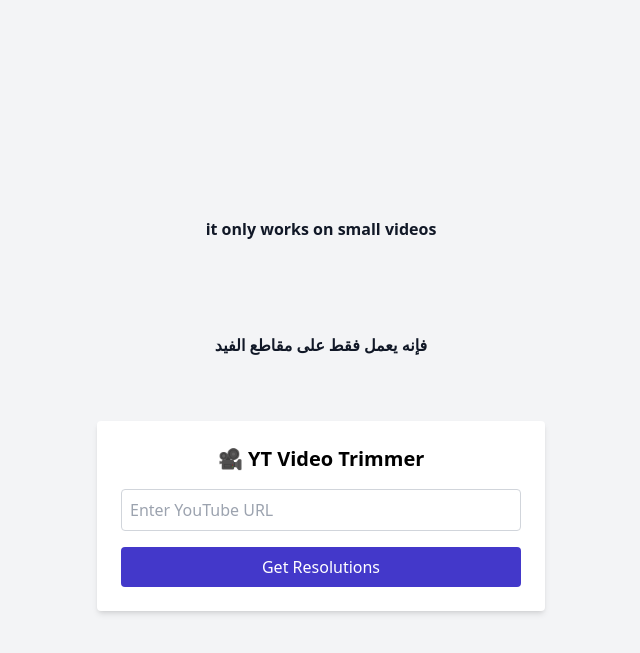
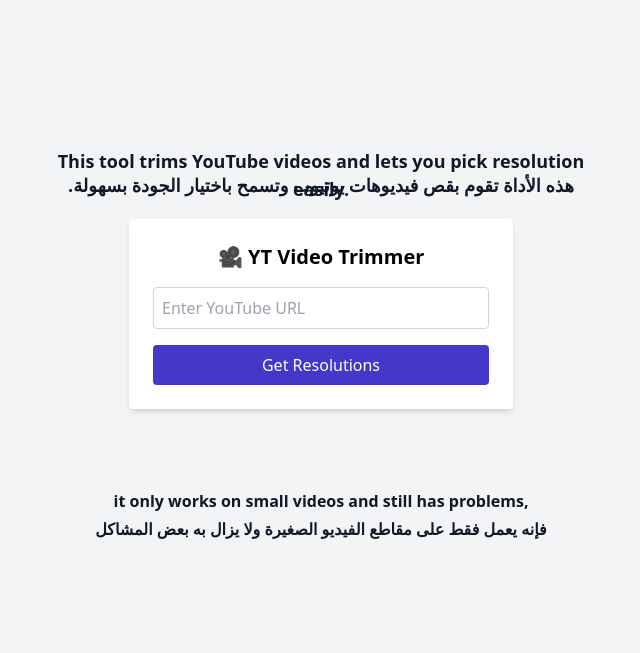
Before and after one commit to AhmedNagyAli/flask_yt_video_trimmer, a Flask app: page / in a window 1280 px wide. Shown: the top 653 px of the page, without its empty margins (319-959 px from the left). Run offline with Flask 3, Linux system fonts and the light colour scheme; some libraries are stand-ins or nearby versions.

Commit message:
updates in the ui

```diff
--- a/templates/index.html
+++ b/templates/index.html
@@ -7,8 +7,8 @@
   <script src="https://cdn.tailwindcss.com"></script>
   <style>
     @keyframes blink {
-      0%, 100% { border-color: transparent }
-      50% { border-color: black }
+      0%, 100% { border-color: transparent; }
+      50% { border-color: black; }
     }
     .typewriter {
       border-right: 2px solid black;
@@ -20,44 +20,15 @@
 </head>
 <body class="bg-gray-100 flex flex-col items-center justify-center min-h-screen px-4 py-8">
 
-  <!-- Bilingual typewriter text above the form -->
-  <div class="max-w-xl w-full mb-2 text-center space-y-2">
-    <div class="space-y-1">
-      <!-- English lines container -->
-      <p id="lineEN1" class="text-gray-900 font-semibold text-base h-6"></p>
-      <p id="lineEN2" class="text-gray-900 font-semibold text-base h-6"></p>
-      <p id="lineEN3" class="text-gray-900 font-semibold text-base h-6"></p>
-      <p id="lineEN4" class="text-gray-900 font-semibold text-base h-6"></p>
-    </div>
-    <div dir="rtl" class="space-y-1">
-      <!-- Arabic lines container -->
-      <p id="lineAR1" class="text-gray-900 font-semibold text-base h-6"></p>
-      <p id="lineAR2" class="text-gray-900 font-semibold text-base h-6"></p>
-      <p id="lineAR3" class="text-gray-900 font-semibold text-base h-6"></p>
-      <p id="lineAR4" class="text-gray-900 font-semibold text-base h-6"></p>
-    </div>
+  <!-- Description Typing Header -->
+  <div class="max-w-xl w-full text-center mb-6">
+    <p id="descEN" class="text-gray-900 font-semibold text-lg h-6"></p>
+    <p id="descAR" class="text-gray-900 font-semibold text-lg h-6" dir="rtl"></p>
   </div>
 
-  <!-- Modal -->
-  <div id="loadingModal" class="fixed inset-0 bg-black bg-opacity-70 flex items-center justify-center hidden z-50 px-4">
-    <div class="bg-white px-6 py-6 sm:px-10 sm:py-8 rounded-2xl flex flex-col items-center space-y-4 sm:space-y-6 w-full max-w-sm sm:max-w-md shadow-2xl">
-      <svg class="w-12 h-12 sm:w-16 sm:h-16 text-indigo-600 animate-spin" xmlns="http://www.w3.org/2000/svg" fill="none" viewBox="0 0 24 24">
-        <circle class="opacity-25" cx="12" cy="12" r="10" stroke="currentColor" stroke-width="4"></circle>
-        <path class="opacity-75" fill="currentColor" d="M4 12a8 8 0 018-8V0C5.373 0 0 5.373 0 12h4zm2 5.291A7.962 7.962 0 014 12H0c0 3.042 1.135 5.824 3 7.938l3-2.647z"></path>
-      </svg>
-      <p id="typewriterText" class="text-lg sm:text-xl font-semibold text-gray-800 typewriter w-full text-center h-8 sm:h-10"></p>
-    </div>
-  </div>
-
-  <!-- Form Container -->
-  <div class="bg-white p-4 sm:p-6 rounded shadow-md w-full max-w-sm sm:max-w-md z-10">
+  <!-- Form -->
+  <div class="bg-white p-4 sm:p-6 rounded shadow-md w-full max-w-sm z-10">
     <h1 class="text-lg sm:text-xl font-bold mb-4 text-center">🎥 YT Video Trimmer</h1>
-
-    {% if error %}
-      <div class="mb-4 text-red-600 bg-red-100 border border-red-400 p-2 rounded text-sm text-center">
-        {{ error }}
-      </div>
-    {% endif %}
 
     <form method="POST" id="downloadForm" class="space-y-4">
       <input
@@ -70,7 +41,7 @@
       <button
         type="submit"
         id="submitBtn"
-        class="w-full bg-indigo-700 text-white p-2 rounded hover:bg-blue-600 flex justify-center items-center"
+        class="w-full bg-indigo-700 text-white p-2 rounded hover:bg-indigo-800 flex justify-center items-center"
       >
         <span id="buttonText">Get Resolutions</span>
         <svg
@@ -81,125 +52,125 @@
           viewBox="0 0 24 24"
         >
           <circle class="opacity-25" cx="12" cy="12" r="10" stroke="currentColor" stroke-width="4"></circle>
-          <path
-            class="opacity-75"
-            fill="currentColor"
-            d="M4 12a8 8 0 018-8V0C5.373 0 0 5.373 0 12h4zm2 5.291A7.962 7.962 0 014 12H0c0 3.042 1.135 5.824 3 7.938l3-2.647z"
-          ></path>
+          <path class="opacity-75" fill="currentColor" d="M4 12a8 8 0 018-8V0C5.373 0 0 5.373 0 12h4zm2 5.291A7.962 7.962 0 014 12H0c0 3.042 1.135 5.824 3 7.938l3-2.647z"/>
         </svg>
       </button>
     </form>
   </div>
 
+  <!-- Bilingual lines below form -->
+  <div class="max-w-xl w-full mt-6 text-center space-y-1">
+    <p id="lineEN1" class="text-gray-900 font-semibold text-base h-6"></p>
+    <p id="lineAR1" class="text-gray-900 font-semibold text-base h-6" dir="rtl"></p>
+    <p id="lineEN2" class="text-gray-900 font-semibold text-base h-6"></p>
+    <p id="lineAR2" class="text-gray-900 font-semibold text-base h-6" dir="rtl"></p>
+    <p id="lineEN3" class="text-gray-900 font-semibold text-base h-6"></p>
+    <p id="lineAR3" class="text-gray-900 font-semibold text-base h-6" dir="rtl"></p>
+    <p id="lineEN4" class="text-gray-900 font-semibold text-base h-6"></p>
+    <p id="lineAR4" class="text-gray-900 font-semibold text-base h-6" dir="rtl"></p>
+  </div>
+
+  <!-- Modal -->
+  <div id="loadingModal" class="fixed inset-0 bg-black bg-opacity-70 flex items-center justify-center hidden z-50 px-4">
+    <div class="bg-white px-6 py-6 sm:px-10 sm:py-8 rounded-2xl flex flex-col items-center space-y-4 w-full max-w-sm shadow-2xl">
+      <svg class="w-12 h-12 sm:w-16 sm:h-16 text-indigo-600 animate-spin" xmlns="http://www.w3.org/2000/svg" fill="none" viewBox="0 0 24 24">
+        <circle class="opacity-25" cx="12" cy="12" r="10" stroke="currentColor" stroke-width="4"></circle>
+        <path class="opacity-75" fill="currentColor" d="M4 12a8 8 0 018-8V0C5.373 0 0 5.373 0 12h4zm2 5.291A7.962 7.962 0 014 12H0c0 3.042 1.135 5.824 3 7.938l3-2.647z"/>
+      </svg>
+      <p id="typewriterText" class="text-lg sm:text-xl font-semibold text-gray-800 typewriter w-full text-center h-8"></p>
+    </div>
+  </div>
+
+  <!-- Scripts -->
   <script>
-    // Bilingual lines for the top text
+    const descEN = "This tool trims YouTube videos and lets you pick resolution easily.";
+    const descAR = "هذه الأداة تقوم بقص فيديوهات يوتيوب وتسمح باختيار الجودة بسهولة.";
+
     const linesEN = [
       "Since it is a free hosting,",
       "it only works on small videos and still has problems,",
-      "and may crash many times till you can get your video... ",
+      "and may crash many times till you can get your video...",
       "sorry for that and we hope you wait for the final version."
     ];
 
     const linesAR = [
-      "نظرًا لانها استضافة مجانية،",
-      "فإنه يعمل فقط على مقاطع الفيديو الصغيرة ولا يزال به بعض المشاكل   ",
-      "وقد يتعطل عدة مرات حتى تتمكن من الحصول على الفيديو الخاص بك ...",
+      "نظرًا لأنها استضافة مجانية،",
+      "فإنه يعمل فقط على مقاطع الفيديو الصغيرة ولا يزال به بعض المشاكل",
+      "وقد يتعطل عدة مرات حتى تتمكن من الحصول على الفيديو الخاص بك...",
       "نأسف لذلك ونأمل أن تنتظر الإصدار النهائي."
     ];
 
-    // Elements for bilingual text above form
-    const elemsEN = [
-      document.getElementById('lineEN1'),
-      document.getElementById('lineEN2'),
-      document.getElementById('lineEN3'),
-      document.getElementById('lineEN4')
-    ];
-
-    const elemsAR = [
-      document.getElementById('lineAR1'),
-      document.getElementById('lineAR2'),
-      document.getElementById('lineAR3'),
-      document.getElementById('lineAR4')
-    ];
-
-    // Typewriter loop for a single element (returns Promise)
-    function typeWriterLoop(element, text, speed = 60) {
-      return new Promise(async (resolve) => {
-        // Type in
-        for (let i = 0; i <= text.length; i++) {
-          element.textContent = text.substring(0, i);
-          await new Promise(r => setTimeout(r, speed));
-        }
-        // Pause
-        await new Promise(r => setTimeout(r, 1000));
-        // Delete
-        for (let i = text.length; i >= 0; i--) {
-          element.textContent = text.substring(0, i);
-          await new Promise(r => setTimeout(r, speed));
-        }
-        await new Promise(r => setTimeout(r, 500));
-        resolve();
-      });
+    async function typeLine(el, text) {
+      for (let i = 0; i <= text.length; i++) {
+        el.textContent = text.substring(0, i);
+        await new Promise(res => setTimeout(res, 40));
+      }
     }
 
-    // Animate one line pair simultaneously
-    async function animateLinePair(index) {
-      await Promise.all([
-        typeWriterLoop(elemsEN[index], linesEN[index]),
-        typeWriterLoop(elemsAR[index], linesAR[index]),
-      ]);
+    async function clearLine(el) {
+      const text = el.textContent;
+      for (let i = text.length; i >= 0; i--) {
+        el.textContent = text.substring(0, i);
+        await new Promise(res => setTimeout(res, 30));
+      }
     }
 
-    // Loop all lines pairs forever
-    async function loopAllLines() {
+    async function loopLines() {
+      const elemsEN = linesEN.map((_, i) => document.getElementById(`lineEN${i + 1}`));
+      const elemsAR = linesAR.map((_, i) => document.getElementById(`lineAR${i + 1}`));
       while (true) {
         for (let i = 0; i < linesEN.length; i++) {
-          await animateLinePair(i);
+          await Promise.all([
+            typeLine(elemsEN[i], linesEN[i]),
+            typeLine(elemsAR[i], linesAR[i])
+          ]);
+          await new Promise(res => setTimeout(res, 1000));
+          await Promise.all([
+            clearLine(elemsEN[i]),
+            clearLine(elemsAR[i])
+          ]);
+          await new Promise(res => setTimeout(res, 500));
         }
       }
     }
 
-    // Modal typewriter message
-    const form = document.getElementById('downloadForm');
-    const modal = document.getElementById('loadingModal');
-    const typewriter = document.getElementById('typewriterText');
-    const modalMessage = "Processing the video resolutions...";
-    let index = 0;
-    let isDeleting = false;
+    function loopTypewriterModalText() {
+      const el = document.getElementById('typewriterText');
+      const text = "Processing the video resolutions...";
+      let i = 0, isDel = false;
 
-    function loopTypewriterModal() {
-      let currentText = typewriter.textContent;
-
-      if (!isDeleting) {
-        typewriter.textContent = modalMessage.substring(0, index + 1);
-        index++;
-        if (index === modalMessage.length) {
-          isDeleting = true;
-          setTimeout(loopTypewriterModal, 500);
-          return;
+      function tick() {
+        if (!isDel) {
+          el.textContent = text.substring(0, i++);
+          if (i > text.length) {
+            isDel = true;
+            setTimeout(tick, 500);
+            return;
+          }
+        } else {
+          el.textContent = text.substring(0, i--);
+          if (i < 0) {
+            isDel = false;
+          }
         }
-      } else {
-        typewriter.textContent = modalMessage.substring(0, index - 1);
-        index--;
-        if (index === 0) {
-          isDeleting = false;
-        }
+        setTimeout(tick, 60);
       }
-
-      setTimeout(loopTypewriterModal, 60);
+      tick();
     }
 
-    // Event listener to show modal and start modal typewriter on form submit
-    form.addEventListener('submit', function () {
+    document.getElementById('downloadForm').addEventListener('submit', function () {
       document.getElementById('submitBtn').disabled = true;
       document.getElementById('buttonText').textContent = 'Processing...';
       document.getElementById('spinner').classList.remove('hidden');
-      modal.classList.remove('hidden');
-      loopTypewriterModal();
+      document.getElementById('loadingModal').classList.remove('hidden');
+      loopTypewriterModalText();
     });
 
-    // Start bilingual loop after page load
-    window.addEventListener('load', loopAllLines);
+    window.addEventListener('load', () => {
+      typeLine(document.getElementById('descEN'), descEN);
+      typeLine(document.getElementById('descAR'), descAR);
+      loopLines();
+    });
   </script>
 </body>
 </html>
```
